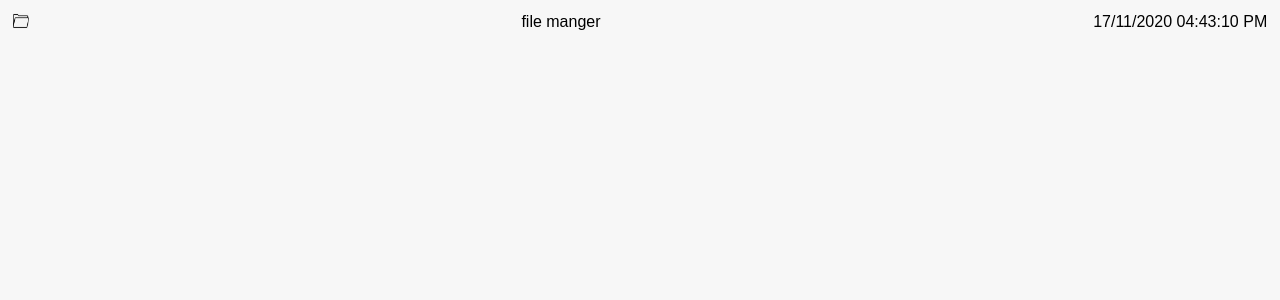
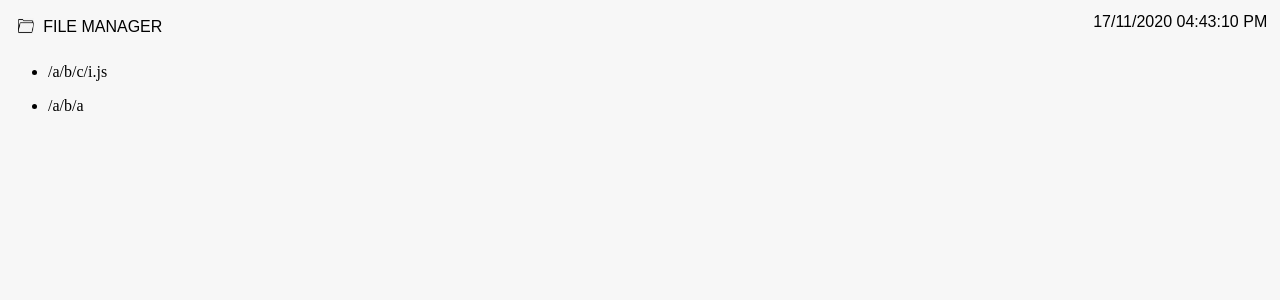
Before and after one commit to dinzone/file-manager, a Vue app in the folder client/: page / in a window 1280 px wide. Shown: the top 300 px of the page. Built offline with nearby package versions, Linux system fonts and the light colour scheme.

Commit message:
add file list with mock routes

```diff
--- a/client/src/App.vue
+++ b/client/src/App.vue
@@ -1,12 +1,19 @@
 <template>
-  <nav-bar></nav-bar>
+  <div>
+    <nav-bar></nav-bar>
+    <file-list></file-list>
+  </div>
 </template>
 
 <script>
 import NavBar from "./components/NavBar.vue";
+import FileList from "./components/FileList";
 export default {
   name: "App",
-  components: { NavBar },
+  components: {
+    NavBar,
+    FileList,
+  },
 };
 </script>
 <style>
--- /dev/null
+++ b/client/src/components/FileList/ListItem.vue
@@ -0,0 +1,15 @@
+<template>
+  <li>{{ item.path }}</li>
+</template>
+
+<script>
+export default {
+  name: "ListItem",
+  props: {
+    item: Object,
+  },
+};
+</script>
+
+<style scoped>
+</style>
--- /dev/null
+++ b/client/src/components/FileList/index.vue
@@ -0,0 +1,30 @@
+<template>
+  <div>
+    <ul v-for="(file, index) in files" :key="index">
+      <list-item :item="file"></list-item>
+    </ul>
+  </div>
+</template>
+
+<script>
+import ListItem from "./ListItem.vue";
+export default {
+  components: { ListItem },
+  name: "FileList",
+  data() {
+    return {
+      files: [
+        {
+          path: "/a/b/c/i.js",
+        },
+        {
+          path: "/a/b/a",
+        },
+      ],
+    };
+  },
+};
+</script>
+
+<style scoped>
+</style>
--- a/client/src/components/NavBar.vue
+++ b/client/src/components/NavBar.vue
@@ -1,7 +1,9 @@
 <template>
   <div class="nav-holder">
-    <div><img src="../assets/folder-icon.png" class="folder-icon" /></div>
-    <div>file manger</div>
+    <div class="nav-holder">
+      <div><img src="../assets/folder-icon.png" class="folder-icon" /></div>
+      <div>FILE MANAGER</div>
+    </div>
     <div>{{ currDate }}</div>
   </div>
 </template>
```
